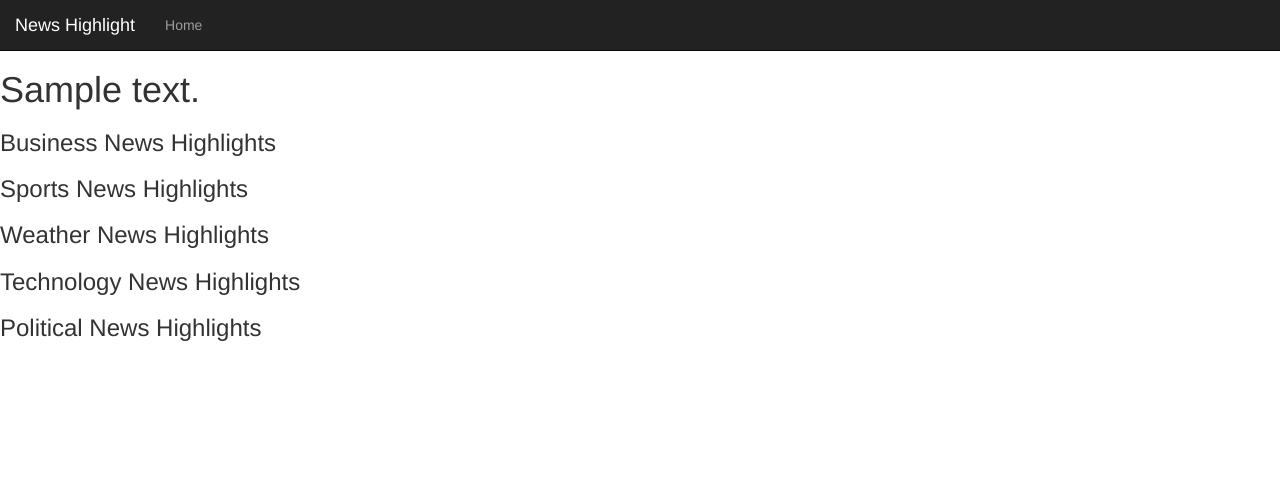
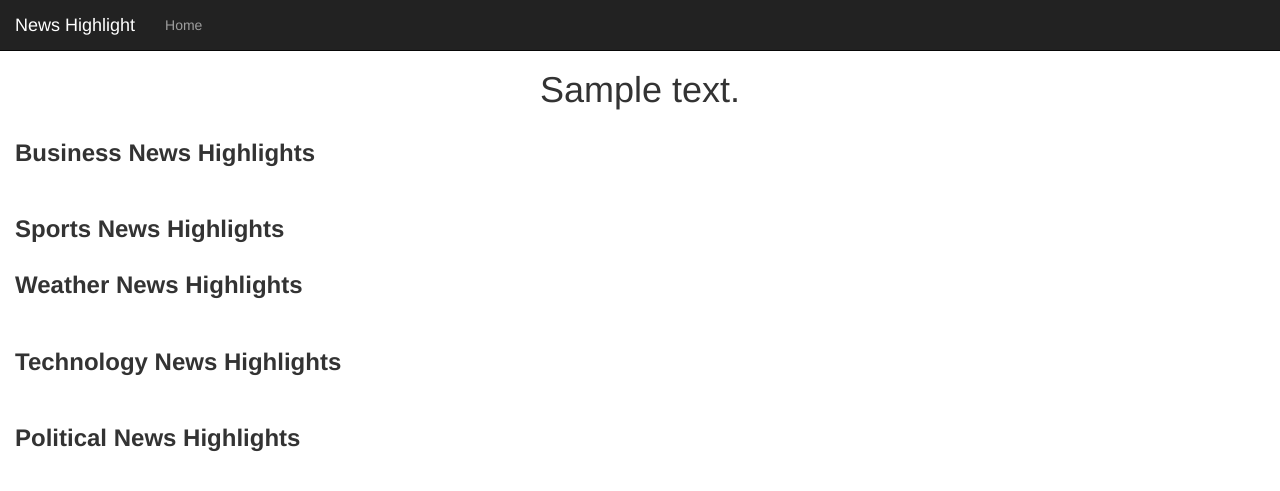
Before and after one commit to Gideon-Muriithi/News-Highlight, a Flask app: template app/templates/index.html in a window 1280 px wide. Shown: the top 491 px of the page. Run offline with Flask 2, Linux system fonts and the light colour scheme; the template is opened without the code that fills it: most values are stand-ins (such as "Sample title", 1, 10 or a date in 2020); some libraries are stand-ins or nearby versions.

Commit message:
This commit adds styling to the app

```diff
--- a/app/templates/base.html
+++ b/app/templates/base.html
@@ -13,7 +13,6 @@
     <title> News Highlight </title>
     {% endif %}
 </head>
-
 <body>
     <!-- Navbar block  -->
     {% block navbar %}
@@ -21,11 +20,10 @@
     {% endblock %}
 
     <!-- Content block -->
-    <div >
+    <div>
         {% block content %}
 
         {% endblock%}
     </div>
 </body>
-
 </html>
--- a/app/templates/index.html
+++ b/app/templates/index.html
@@ -1,27 +1,69 @@
 {% extends 'base.html'%}
 {% import 'macros.html' as macro%}
+<!-- Styles block -->
+{% block styles%}
+{{ super() }}
+<link rel="stylesheet" href="https://maxcdn.bootstrapcdn.
+    com/bootstrap/3.4.0/css/bootstrap.min.css">
+{% endblock %}
 
 {% block content %}
-<h1 style = "margin-top: 70px;">{{ text }}</h1>
-<!-- Popular news highlights section  -->
-<h3> Business News Highlights </h3>
+<div class="container-fluid">
+    <h1 style="margin-top: 70px; text-align: center;">{{ text }}</h1>
+    <div class="card">
+        <div class="row">
+            <div class="col-md-12">
+                <h3> <strong>Business News Highlights</strong></h3>
                 <ul>
                     {{ macro.displayHighlightList(business) }}
                 </ul>
-<h3> Sports News Highlights </h3>
+            </div>
+        </div>
+    </div>
+    <br>
+    <div class="card">
+        <div class="row">
+            <div class="col-md-12">
+                <h3><strong>Sports News Highlights</strong></h3>
                 <ul>
                     {{ macro.displayHighlightList(sports) }}
                 </ul>
-<h3> Weather News Highlights </h3>
+            </div>
+        </div>
+    </div>
+    <div class="card">
+        <div class="row">
+            <div class="col-md-12">
+
+                <h3><strong>Weather News Highlights</strong></h3>
                 <ul>
                     {{ macro.displayHighlightList(weather) }}
                 </ul>
-<h3> Technology News Highlights </h3>
+            </div>
+        </div>
+    </div>
+    <br>
+
+    <div class="card">
+        <div class="row">
+            <div class="col-md-12">
+                <h3><strong>Technology News Highlights </strong></h3>
                 <ul>
                     {{ macro.displayHighlightList(tech) }}
                 </ul>
-<h3> Political News Highlights </h3>
+            </div>
+        </div>
+    </div>
+    <br>
+    <div class="card">
+        <div class="row">
+            <div class="col-md-12">
+                <h3><strong>Political News Highlights</strong></h3>
                 <ul>
                     {{ macro.displayHighlightList(politics) }}
                 </ul>
+            </div>
+        </div>
+    </div>
+</div>
 {% endblock %}
--- a/app/templates/macros.html
+++ b/app/templates/macros.html
@@ -1,14 +1,17 @@
 {% macro displayHighlightList(highlight_list) %}
 
 {% for highlight in highlight_list %}
-<div class="col-xs-12 col-sm-4 col-md-2 col-lg-2 movie-card">
-    <img src="{{ article.urlToImage }}" alt="{{ article.title }} urlToImage" class="img-responsive">
-    <li class="text-center">
-        <a href="/article/{{article.id}}">
-            {{ highlight.title|truncate(10)}}</a>
-    </li>
+<!-- <div class="container">
+    <div class="row"> -->
+        <div class="col-sm-12 col-sm-4 col-md-2 col-lg-2 highlight-card" style = "margin-bottom: 20px; padding-left: 0px;">
+            <img src="{{ highlight.urlToImage }}" alt="{{ highlight.title }} urlToImage" class="img-responsive">
+            <li class="text-center">
+                <a href="/highlight/{{highlight.id}}">
+                    {{ highlight.title|truncate(20)}}</a>
+            </li>
+        <!-- </div>
+    </div> -->
 </div>
-
 {% endfor %}
 
 {% endmacro %}
--- a/app/views.py
+++ b/app/views.py
@@ -1,6 +1,6 @@
 from flask import render_template
 from app import app
-from .requests import get_highlights, get_article
+from .requests import get_highlights
 
 @app.route('/')
 def index():
```
Also changed, not shown: app/requests.py (+17 -17 lines). Lines whose indentation alone changed are shown as unchanged.
